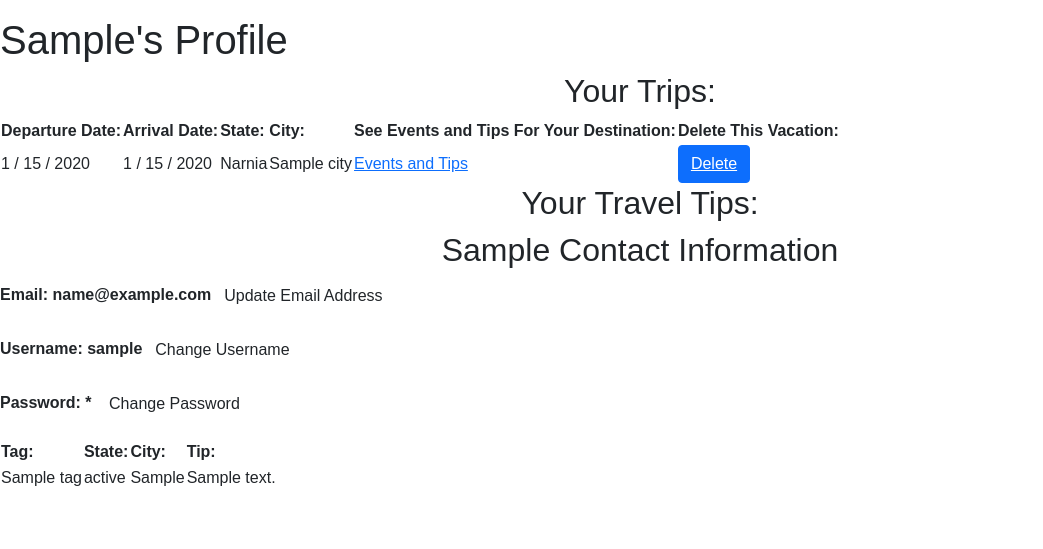
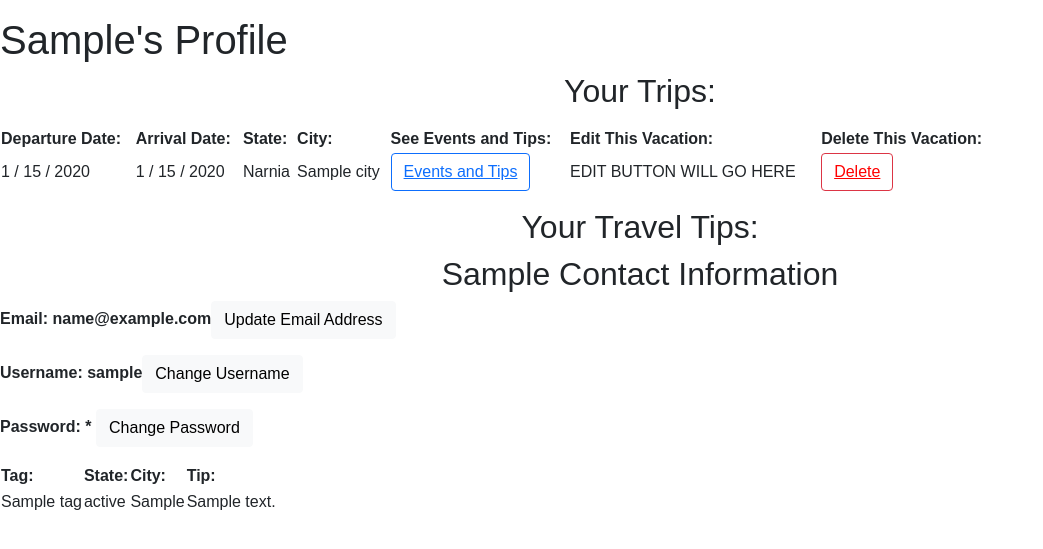
Before and after one commit to rubywaddell/project_travel_web_app, a Flask app: a page that uses templates/profile.html in a window 1280 px wide. Shown: the part 56-605 px from the top of the page, without its empty margins (0-1043 px from the left). Run offline with Flask 2, Linux system fonts and the light colour scheme; tables that the repository leaves empty hold one stand-in row (values such as "Sample post"); a database or web service that is not in the repository returns one stand-in record (values such as "Sample title"); data that the repository does not hold is empty.

Commit message:
Update button styling on profile page

```diff
--- a/static/css/stylesheet.css
+++ b/static/css/stylesheet.css
@@ -7,10 +7,13 @@ h2 {
     text-align: center;
 }
 
-button a {
+button.btn-primary a {
     color: white
 }
 
+button.btn-outline-danger a {
+    color: red
+}
 
 /* Styling for image on homepage */
 img#homepage-image{
@@ -88,3 +91,8 @@ table#view-travel-tips-table tr{
     padding: 15px;
     text-align: center;
 }
+
+/* Profile styling  */
+#user-vacations-profile-table{
+    width: 1000px;
+}
--- a/templates/profile.html
+++ b/templates/profile.html
@@ -8,13 +8,14 @@
 
 <h2>Your Trips:</h2>
 {% if vacations %}
-<table>
+<table id="user-vacations-profile-table">
     <tr>
         <th>Departure Date:</th>
         <th>Arrival Date:</th>
         <th>State:</th>
         <th>City:</th>
-        <th>See Events and Tips For Your Destination:</th>
+        <th>See Events and Tips:</th>
+        <th>Edit This Vacation:</th>
         <th>Delete This Vacation:</th>
     </tr>
 
@@ -26,13 +27,16 @@
             {{vacation.vacation_label.arrival_date.year}}</td>
         <td>{{ vacation.vacation_label.state.state_name }}</td>
         <td>{{ vacation.vacation_label.state.city.city_name }}</td>
-        <td><a class="desination-links" href="/destination_details?state={{vacation.vacation_label.state.state_name}}&city={{ vacation.vacation_label.state.city.city_name }}&departure-date={{ vacation.vacation_label.departure_date }}&arrival-date={{ vacation.vacation_label.arrival_date }}">
-                Events and Tips</a></td>
-        <td><button class="btn btn-primary" id="profile-delete-vacation-btn" onClick="confirmDelete()">
+        <td><button class="btn btn-outline-primary" id="profile-see-desintation-btn">
+            <a class="desination-links" href="/destination_details?state={{vacation.vacation_label.state.state_name}}&city={{ vacation.vacation_label.state.city.city_name }}&departure-date={{ vacation.vacation_label.departure_date }}&arrival-date={{ vacation.vacation_label.arrival_date }}">
+                Events and Tips</a></button></td>
+        <td>EDIT BUTTON WILL GO HERE</td>
+        <td><button class="btn btn-outline-danger" id="profile-delete-vacation-btn" onClick="confirmDelete()">
             <a href="delete_vacation_{{vacation.vacation_id}}">Delete</a></button></td>
-            <script>function confirmDelete() { confirm("Are you sure you'd like to delete this? Action cannot be undon")}</script>
+            <script>function confirmDelete() { confirm("Are you sure you'd like to delete this? Action cannot be undone")};</script>
     </tr>
     {% endfor %}
+<p></p>
 </table>
 {% else %}
 <h3>No trips yet, add one <a href="/create_vacation">here</a></h3>
@@ -80,6 +84,7 @@
 </div>
 {% endif %}
 
+<p></p>
 <div id="user-travel-tips">
     {% if tip_tags %}
     <h2>Your Travel Tips:</h2>
@@ -107,12 +112,12 @@
 
 <h2>{{ user.fname }} Contact Information</h2>
 
-<p id="edit-email-paragraph"><strong>Email: {{ user.email }}</strong><button class="btn" id="edit-email-button">Update Email Address</button></p>
+<p id="edit-email-paragraph"><strong>Email: {{ user.email }}</strong><button class="btn btn-light" id="edit-email-button">Update Email Address</button></p>
 
-<p id="edit-username-paragraph"><strong>Username: {{ user.username }}</strong><button class="btn" id="edit-username-button">Change Username</button></p>
+<p id="edit-username-paragraph"><strong>Username: {{ user.username }}</strong><button class="btn btn-light" id="edit-username-button">Change Username</button></p>
 
 <p id="edit-password-paragraph"><strong>Password: {% for char in user.password %}*{% endfor %}
-    </strong><button class="btn" id="edit-password-button">Change Password</button></p>
+    </strong><button class="btn btn-light" id="edit-password-button">Change Password</button></p>
 
 <script src="http://code.jquery.com/jquery.js"></script>
 <script src="static/js/edit_profile.js"></script>
```
